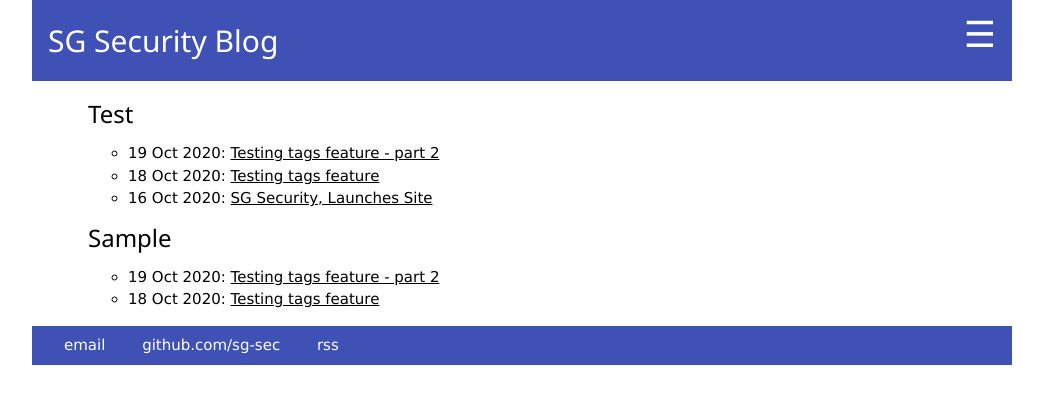
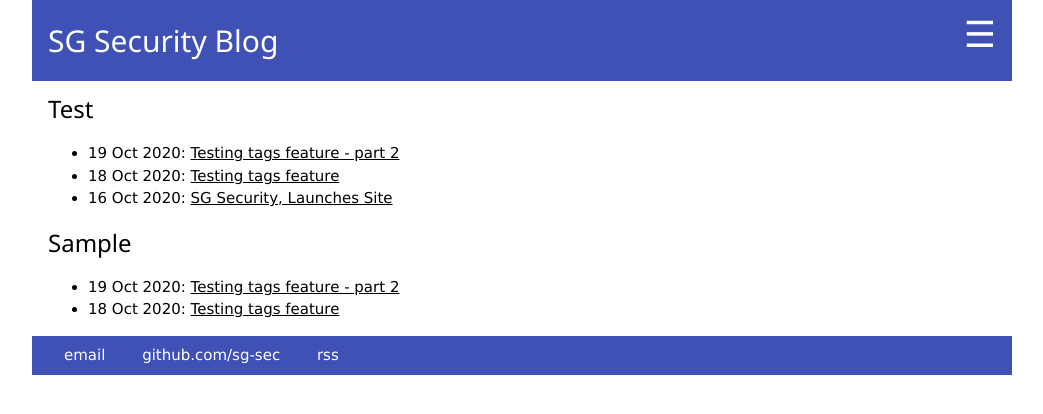
Before and after one commit to sg-sec/sg-sec.github.io, a Jekyll site: the page built from blog/tags.html, in a window 1280 px wide. Shown: the top 414 px of the page, without its empty margins (118-1161 px from the left). Built offline with Jekyll 4.4.1, drawn with Linux system fonts in a browser that asks for light colours.

Commit message:
Update tags.html

```diff
--- a/blog/tags.html
+++ b/blog/tags.html
@@ -2,13 +2,13 @@
 layout: default
 title: SG Security Blog
 ---
-	<ul class="posts">
 {% for tag in site.tags %}
     <h3>{{ tag[0] }}</h3>
     <ul>
     {% for post in tag[1] %}
-                 <li><span>{{ post.date | date_to_string }}</span>: <a href="{{ post.url }}" title="{{ post.title }}">{{ post.title }}</a></li>
+        <li>
+            <span>{{ post.date | date_to_string }}</span>: <a href="{{ post.url }}" title="{{ post.title }}">{{ post.title }}</a>
+        </li>
     {% endfor %}
     </ul>
 {% endfor %}
-	</ul>
```
Lines whose indentation alone changed are shown as unchanged.
